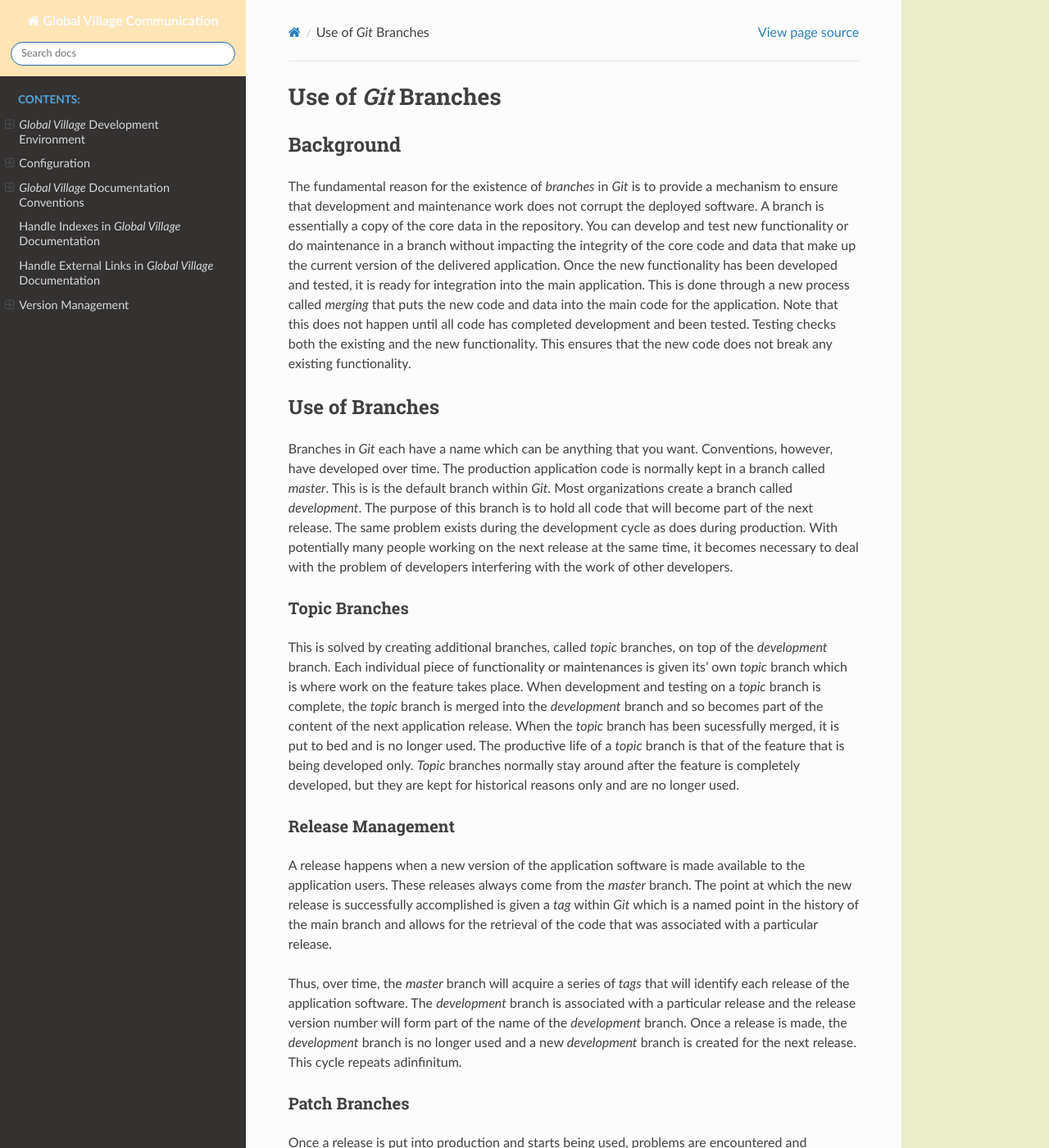
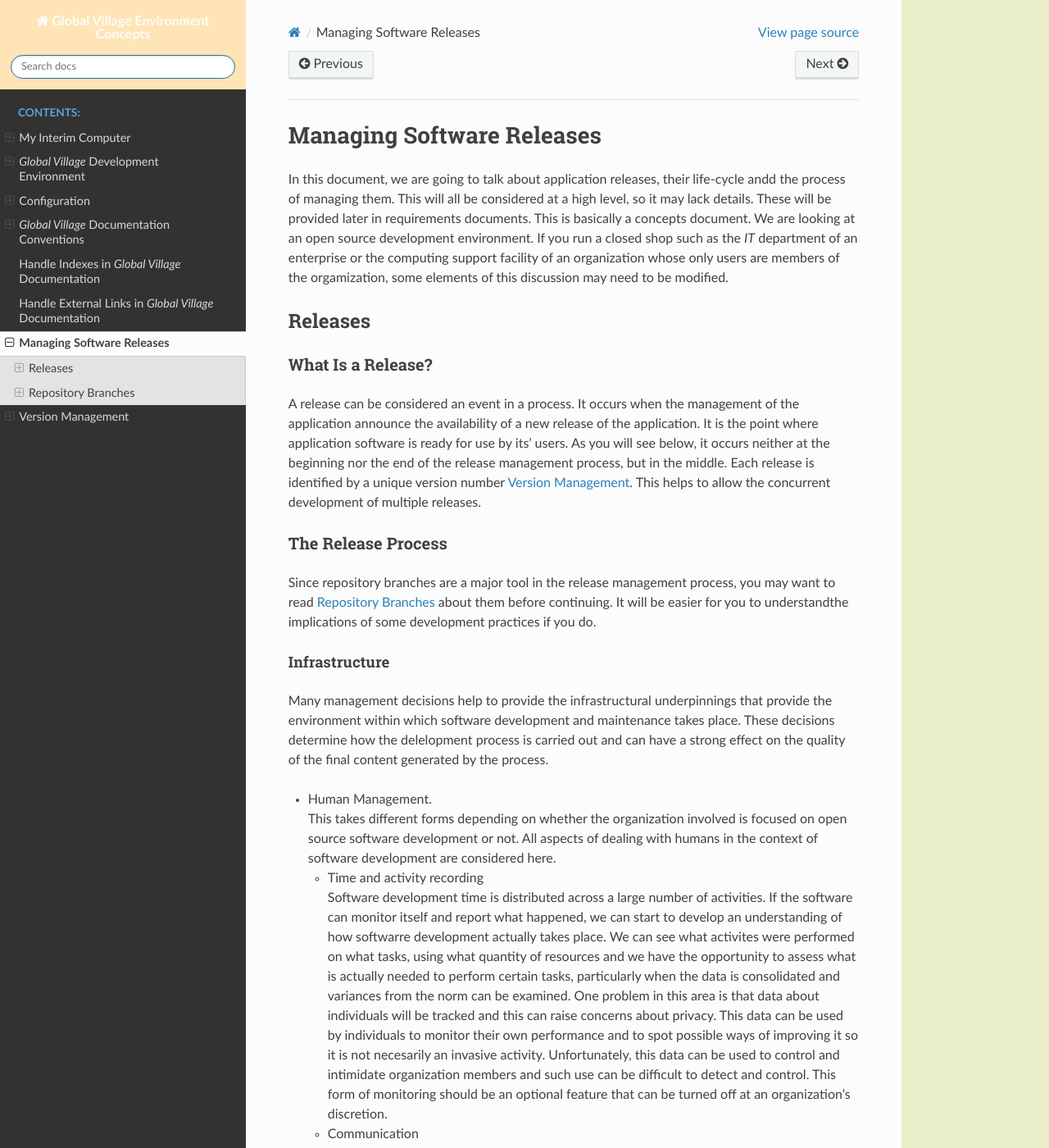
Before and after one commit to globalvillagesoftware/infrastructure, a Sphinx documentation site: the page built from docs/no-batchfile/source/release_management.rst, in a window 1280 px wide and 1400 px high. Shown: the whole window at 82% size. Built offline with Sphinx 7.4.7 and the Read the Docs theme 2.0.0, drawn with Linux system fonts in a browser that asks for light colours; pages that are not in the unit, such as notebooks, are missing from menus; some of the changed text lies outside the part shown.

Commit message:
Work in progress - Issue #11

```diff
--- a/docs/no-batchfile/source/conf.py
+++ b/docs/no-batchfile/source/conf.py
@@ -19,7 +19,7 @@ sys.path.insert(0, os.path.abspath('../../../src'))
 
 # -- Project information -----------------------------------------------------
 
-project = 'Global Village Communication'
+project = 'Global Village Environment Concepts'
 author = 'Jonathan Gossage'
 copyright = f'2020, {author}'
 
--- a/docs/no-batchfile/source/index.rst
+++ b/docs/no-batchfile/source/index.rst
@@ -1,4 +1,4 @@
-Welcome to the *Global Village* Infrastructure documentation!
+Welcome to the *Global Village* Environment concepts document
 =============================================================
 
 This document is a collection of relatively independent essays on various topics
@@ -13,13 +13,13 @@ application offering of the *Global Village*.
    :maxdepth: 2
    :caption: Contents:
 
-   MyInterimComputer
+   my_interim_computer
    environment
    configuration
    documentation
    genidx
    links
-   branches
+   release_management
    version
 
 Indices and tables
--- a/docs/no-batchfile/source/release_management.rst
+++ b/docs/no-batchfile/source/release_management.rst
@@ -1,38 +1,164 @@
-#####################
-Use of *Git* Branches
-#####################
+##########################
+Managing Software Releases
+##########################
+In this document, we are going to talk about application releases, their
+life-cycle andd the process of managing them. This will all be considered at a
+high level, so it may lack details. These will be provided later in requirements
+documents. This is basically a concepts document. We are looking at an open
+source development environment. If you run a closed shop such as the `IT`
+department of an enterprise or the computing support facility of an organization
+whose only users are members of the orgamization, some elements of this
+discussion may need to be modified.
 
-**********
+********
+Releases
+********
+
+What Is a Release?
+------------------
+
+A release can be considered an event in a process. It occurs when the management
+of the application announce the availability of a new release of the
+application. It is the point where application software is ready for use by its'
+users. As you will see below, it occurs neither at the beginning nor the end of
+the release management process, but in the middle. Each release is identified by
+a unique version number :ref:`version`. This helps to allow the concurrent
+development of multiple releases.
+
+The Release Process
+-------------------
+
+Since repository branches are a major tool in the release management process,
+you may want to read :ref:`branches` about them before continuing. It will be
+easier for you to understandthe implications of some development practices if
+you do.
+
+Infrastructure
+^^^^^^^^^^^^^^
+Many management decisions help to provide the infrastructural underpinnings that
+provide the environment within which software development and maintenance takes
+place. These decisions determine how the delelopment process is carried out and
+can have a strong effect on the quality of the final content generated by the
+process.
+
+* Human Management. |br|
+  This takes different forms depending on whether the organization involved is
+  focused on open source software development or not. All aspects of dealing
+  with humans in the context of software development are considered here.
+
+  * Time and activity recording |br|
+    Software development time is distributed across a large number of
+    activities. If the software can monitor itself and report what happened, we
+    can start to develop an understanding of how softwarre development actually
+    takes place. We can see what activites were performed on what tasks, using
+    what quantity of resources and we have the opportunity to assess what is
+    actually needed to perform certain tasks, particularly when the data is
+    consolidated and variances from the norm can be examined. One problem in
+    this area is that data about individuals will be tracked and this can raise
+    concerns about privacy. This data can be used by individuals to monitor
+    their own performance and to spot possible ways of improving it so it is not
+    necesarily an invasive activity. Unfortunately, this data can be used to
+    control and intimidate organization members and such use can be difficult to
+    detect and control. This form of monitoring should be an optional feature
+    that can be turned off at an organization's discretion.
+  * Communication |br|
+    Good communication between collegues lies at the heart of successful
+    software development. This should be built into all *Global Village*
+    applications. It should, at least, provide the following capabilities:
+
+    * It should be easy for the communication subsystem to interact with the
+      application that is invoking it and gather any data needed for the message
+      being constructed. Thus if the appplication is one that manages issues,
+      for example, it should be possible to easy to accurately embed any needed
+      information about an issue into the message being constructed.
+    * The communication subsystem should act in both a synchronous and
+      asynchronous manner, storing messages until the recipient is ready to see
+      them.
+    * The communication subsystem should be available 24/7.
+    * The communication subsystem should support multiple organizations and
+      allow communication between organizations as well as within organizations.
+    * The communication subsystem should be cost-free to the organization using
+      it, aside from providing any necessary organization based hardware. It
+      should be available as a shared subsystem using *Global Village*
+      facilities.
+    * The shared components of the communication subsystem should be installable
+      and operable locally within an organization if privacy is a problem. It is
+      not necessary to provide full inter-organization communication in this
+      case.
+
+  * Security
+  * Track performance of work product. |br|
+
+* Provide consistent working environments
+  for geographically dispersed teams. |br|
+* Provide source code repositories and the
+  tools to effectively manage them. |br|
+* Control the configuration of computers used for software development. |br|
+
+  * Ensure consistency. |br|
+  * Ensure portability. |br|
+  * Ensure usability. |br|
+
+Cycle
+^^^^^
+
+The release process is a cycle that repeats itself many times. Each cycle
+produces and maintains a single release of an application. Each cycle has phases
+that are described below.
+
+Development
+"""""""""""
+
+Deployment
+""""""""""
+
+Use
+"""
+
+Maintenance
+"""""""""""
+
+Withdrawal
+""""""""""
+
+.. _branches:
+
+*******************
+Repository Branches
+*******************
+*Global Village* makes heavy use of a repository management system. Here is a
+high-level view of obe of its' major features and why it is a help to
+application release management.
+
 Background
-**********
-The fundamental reason for the existence of `branches` in *Git* is to provide a
-mechanism to ensure that development and maintenance work does not corrupt the
-deployed software. A branch is essentially a copy of the core data in the
-repository. You can develop and test new functionality or do maintenance in a
-branch without impacting the integrity of the core code and data that make up the
-current version of the delivered application. Once the new functionality has
-been developed and tested, it is ready for integration into the main
-application. This is done through a new process called `merging` that puts the
-new code and data into the main code for the application. Note that this does
-not happen until all code has completed development and been tested. Testing
-checks both the existing and the new functionality. This ensures that the new
-code does not break any existing functionality.
+----------
+The fundamental reason for the existence of `branches` in a repository manager
+is to provide a mechanism to ensure that development and maintenance work does
+not corrupt the deployed software. A branch is essentially a copy of the core
+data in the repository. You can develop and test new functionality or do
+maintenance in a branch without impacting the integrity of the core code and
+data that make up the current version of the delivered application. Once the new
+functionality has been developed and tested, it is ready for integration into
+the main application. This is done through a new process called `merging` that
+puts the new code and data into the main code for the application. Note that
+this does not happen until all code has completed development and been tested.
+Testing checks both the existing and the new functionality. This ensures that
+the new code does not break any existing functionality.
 
-***************
 Use of Branches
-***************
-Branches in *Git* each have a name which can be anything that you want.
+---------------
+Branches in a repository each have a name which can be anything that you want.
 Conventions, however, have developed over time. The production application code
 is normally kept in a branch called `master`. This is is the default branch
-within *Git*. Most organizations create a branch called `development`. The
-purpose of this branch is to hold all code that will become part of the next
-release. The same problem exists during the development cycle as does during
-production. With potentially many people working on the next release at the same
-time, it becomes necessary to deal with the problem of developers interfering
-with the work of other developers.
+within most repositories. Most organizations also create a branch called
+`development`. The purpose of this branch is to hold all code that will become
+part of the next release. The same problem exists during the development cycle
+as does during production. With potentially many people working on the next
+software release at the same time, it becomes necessary to deal with the problem
+of developers accidentally interfering with the work of other developers.
 
 Topic Branches
---------------
+^^^^^^^^^^^^^^
 This is solved by creating additional branches, called `topic` branches, on top
 of the `development` branch. Each individual piece of functionality or
 maintenances is given its' own `topic` branch which is where work on the feature
@@ -45,13 +171,13 @@ branches normally stay around after the feature is completely developed, but
 they are kept for historical reasons only and are no longer used.
 
 Release Management
-------------------
+^^^^^^^^^^^^^^^^^^
 A release happens when a new version of the application software is made
 available to the application users. These releases always come from the `master`
 branch. The point at which the new release is successfully accomplished is given
-a `tag` within *Git* which is a named point in the history of the main branch
-and allows for the retrieval of the code that was associated with a particular
-release.
+a `tag` within the repository which is a named point in the history of the main
+branch and allows for the retrieval of the code that was associated with a
+particular release.
 
 Thus, over time, the `master` branch will acquire a series of `tags` that will
 identify each release of the application software. The `development` branch is
@@ -61,7 +187,7 @@ the `development` branch is no longer used and a new `development` branch is
 created for the next release. This cycle repeats adinfinitum.
 
 Patch Branches
---------------
+^^^^^^^^^^^^^^
 Once a release is put into production and starts being used, problems are
 encountered and reported. Fixing most of these problems can be deferred to the
 next scheduled release and the work needed to fix them can become part of the
--- a/docs/no-batchfile/source/version.rst
+++ b/docs/no-batchfile/source/version.rst
@@ -1,3 +1,5 @@
+.. _version:
+
 ##################
 Version Management
 ##################
```
